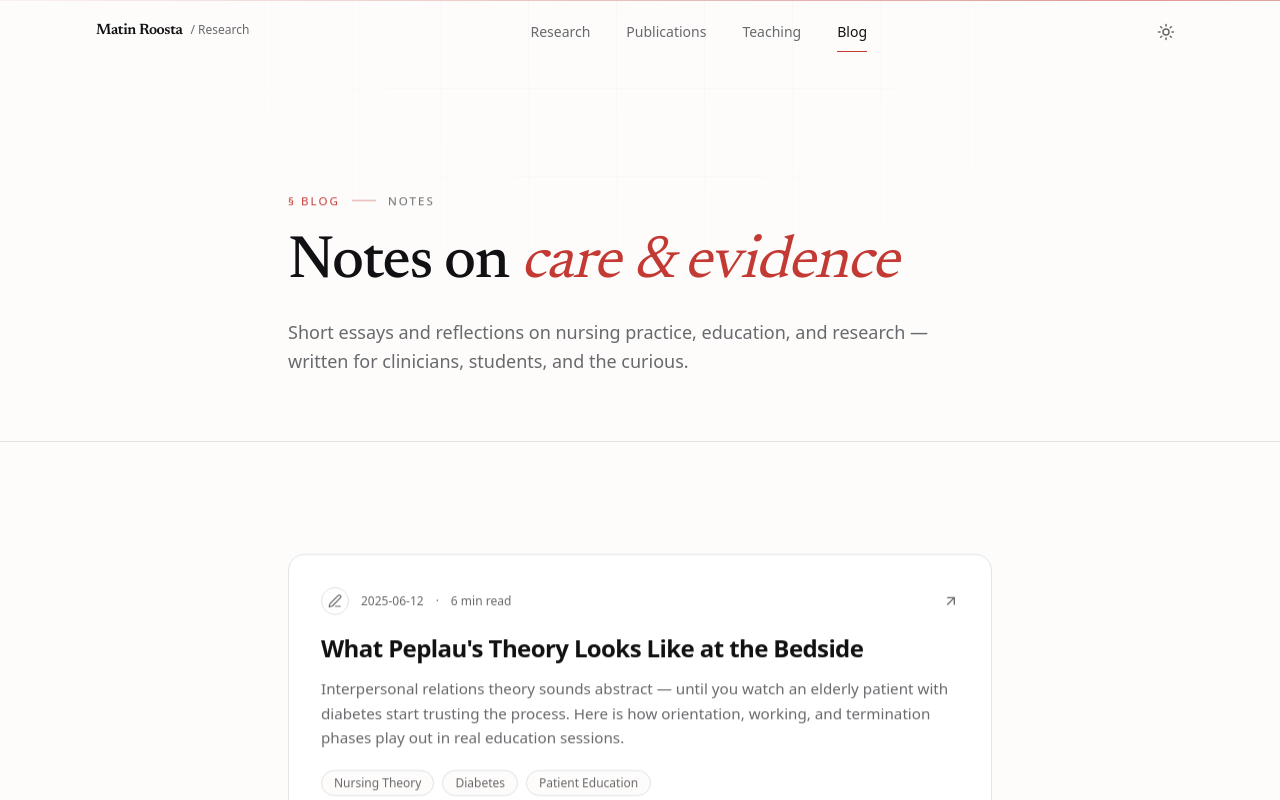
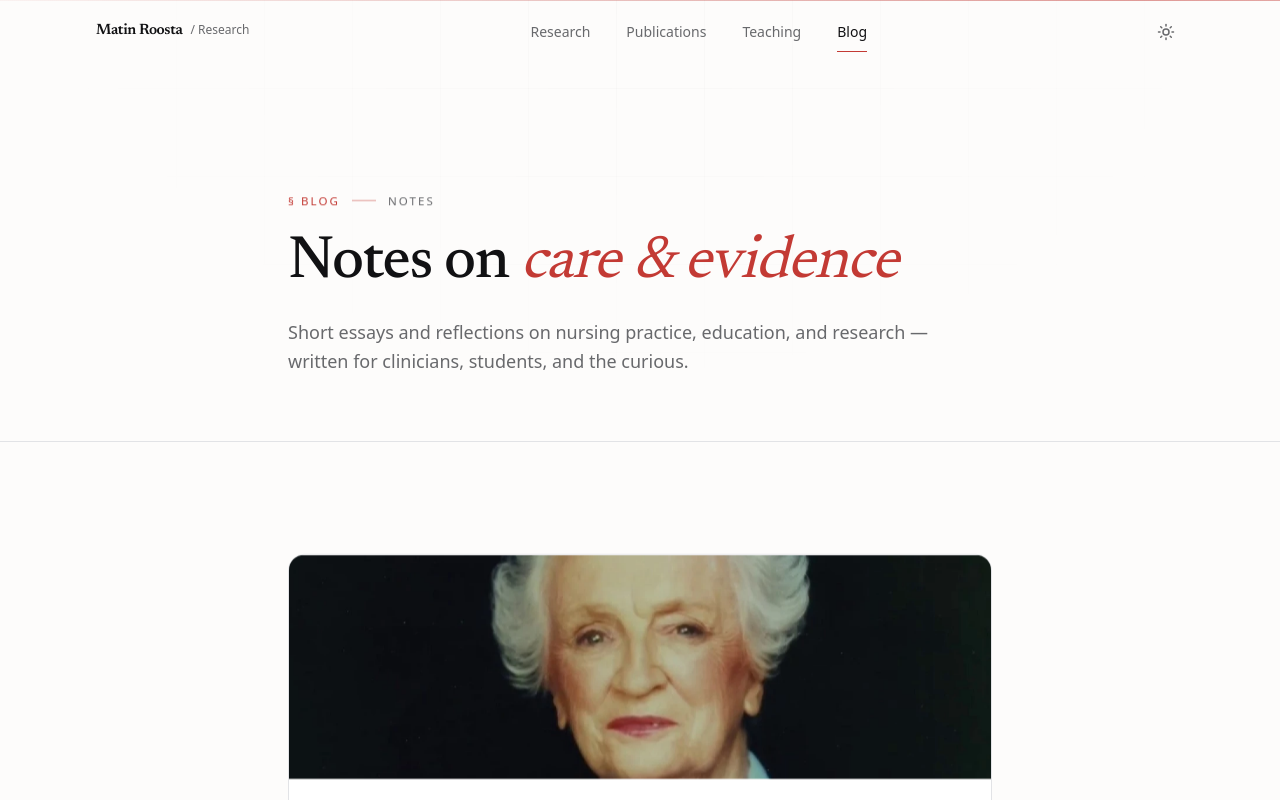
Before and after one commit to matinr997/matin-academic-next, a Next.js app: page /blog.html in a window 1280 px wide. Shown: the top 800 px of the page. Built offline with nearby package versions, Linux system fonts and the light colour scheme.

Commit message:
Add Peplau portrait cover to Peplau blog post with credit

```diff
--- a/src/app/blog.html/[slug]/page.tsx
+++ b/src/app/blog.html/[slug]/page.tsx
@@ -117,7 +117,8 @@ export default async function BlogPostPage({
 
           {post.image && (
             <Reveal delay={100}>
-              <span className="relative mt-10 block h-64 w-full overflow-hidden rounded-2xl border border-border sm:h-96">
+              <figure className="mt-10">
+                <span className="relative block h-64 w-full overflow-hidden rounded-2xl border border-border sm:h-96">
                   <Image
                     src={post.image}
                     alt={post.imageAlt ?? post.title}
@@ -127,6 +128,12 @@ export default async function BlogPostPage({
                     className="object-cover"
                   />
                 </span>
+                {post.imageCredit && (
+                  <figcaption className="mt-3 text-center text-xs leading-relaxed text-muted-foreground">
+                    {post.imageCredit}
+                  </figcaption>
+                )}
+              </figure>
             </Reveal>
           )}
 
--- a/src/lib/data/content.ts
+++ b/src/lib/data/content.ts
@@ -296,6 +296,7 @@ export interface BlogPost {
   /** Cover image path, e.g. "/images/blog/peplau.jpg". Omit for no image. */
   image?: string;
   imageAlt?: string;
+  imageCredit?: string;
   paragraphs: string[];
 }
 
@@ -308,6 +309,9 @@ export const blogPosts: BlogPost[] = [
     date: "2025-06-12",
     readingTime: "6 min read",
     tags: ["Nursing Theory", "Diabetes", "Patient Education"],
+    image: "/images/blog/hildegard-peplau.webp",
+    imageAlt: "Portrait of Hildegard Peplau (1909–1999)",
+    imageCredit: "Portrait of Hildegard E. Peplau (1909–1999), founder of interpersonal relations theory in nursing.",
     paragraphs: [
       "When I first designed a self-care program based on Peplau's interpersonal relations theory, my colleagues asked a fair question: how does a theory from the 1950s help an elderly patient remember foot care? The answer only became clear in the clinic's education room, sitting across from patients who had heard generic diabetes advice for years and tuned most of it out.",
       "The orientation phase is where everything is won or lost. Instead of opening with a lecture, we opened with listening: what does diabetes stop you from doing that matters to you? For one patient it was walking to the mosque without fear; for another, it was cooking without feeling like a burden. Naming a personal goal turns abstract self-care into something worth the effort.",
```
Also changed, not shown: public/images/blog/hildegard-peplau.webp (added). Lines whose indentation alone changed are shown as unchanged.
